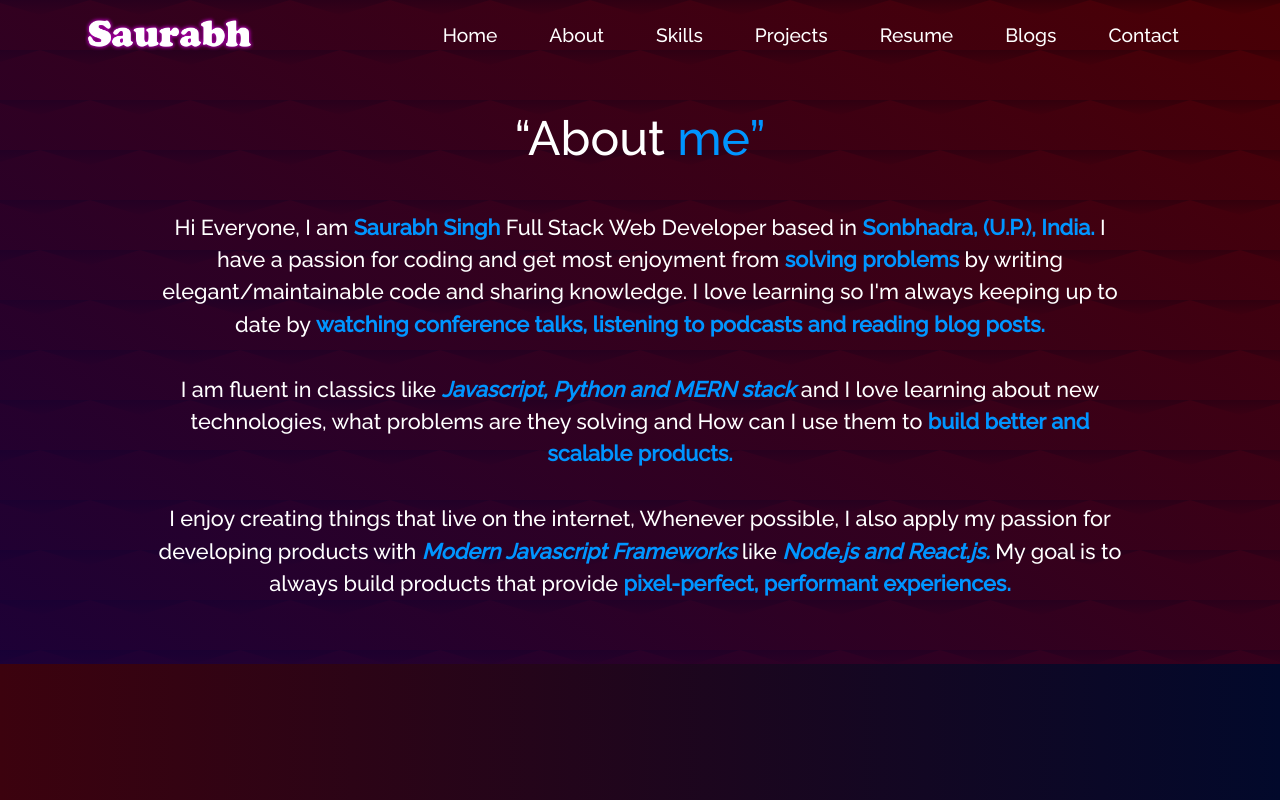
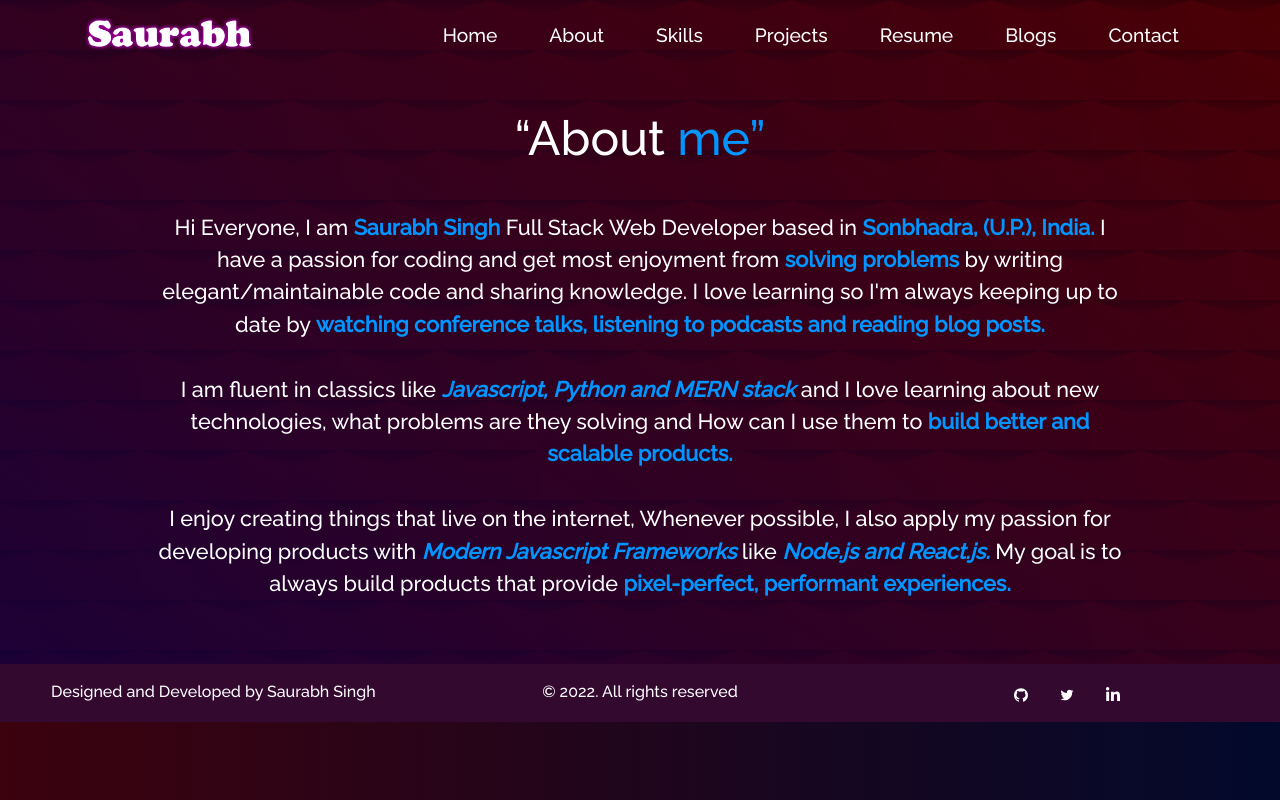
Before and after one commit to SaurabhSinghRbz/my-portfolio, a React (Create React App) app: page /about in a window 1280 px wide. Built offline with nearby package versions, Linux system fonts and the light colour scheme.

Commit message:
addding footer in contact and About page

```diff
--- a/src/components/About/About.js
+++ b/src/components/About/About.js
@@ -1,4 +1,5 @@
 import React from "react";
+import Footer from "../Footer";
 // import Particle from "../Particle";
 import About2 from "./About2";
 
@@ -8,6 +9,7 @@ function About() {
       <div className="about-background">
         {/* <Particle /> */}
         <About2 />
+        <Footer />
       </div>
     </>
   );
--- a/src/components/Contact/Contact.js
+++ b/src/components/Contact/Contact.js
@@ -9,6 +9,7 @@ import { MdMessage } from "react-icons/md";
 import MyModal from "./Modal";
 import Callme from "./Callme";
 import Message from "./Message";
+import Footer from "../Footer";
 
 function Contact() {
   const [modalShow, setModalShow] = React.useState(false);
@@ -135,6 +136,7 @@ function Contact() {
           </Col>
         </Row>
       </Container>
+      <Footer />
     </div>
   );
 }
```
